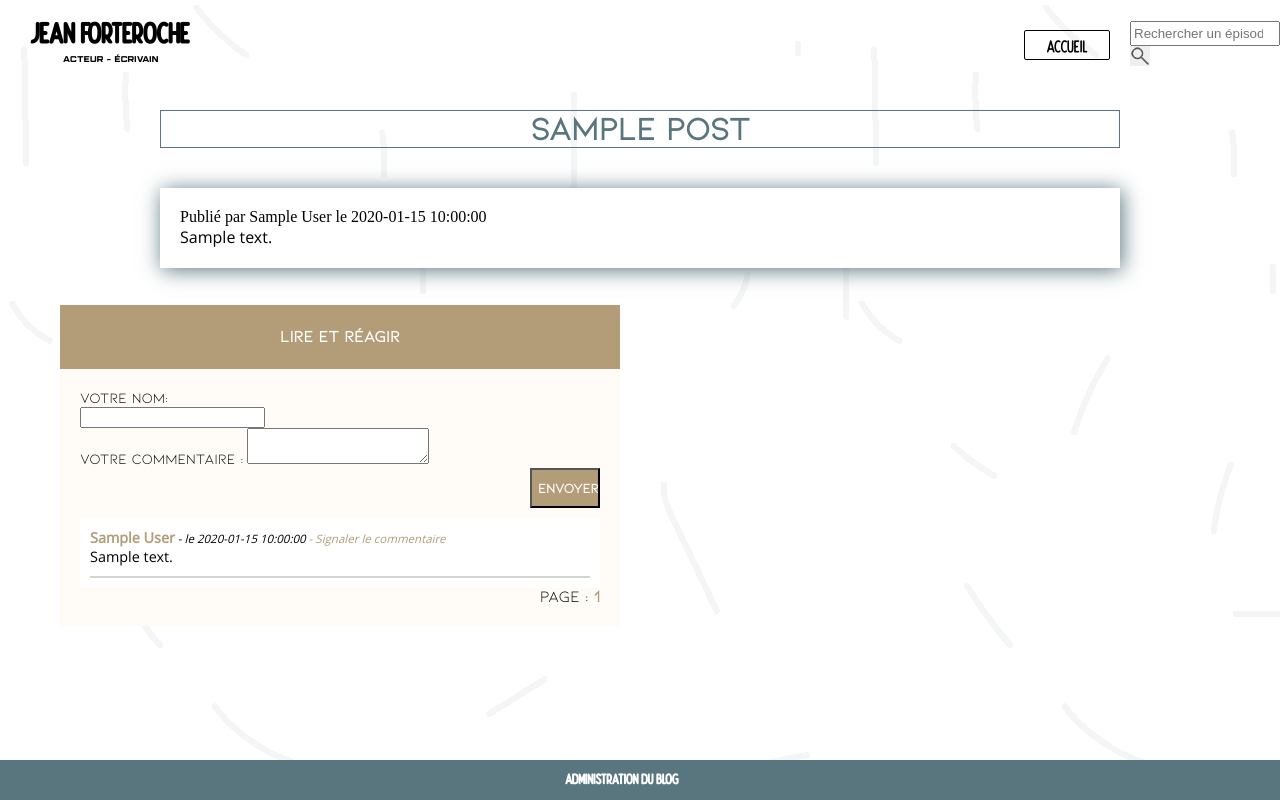
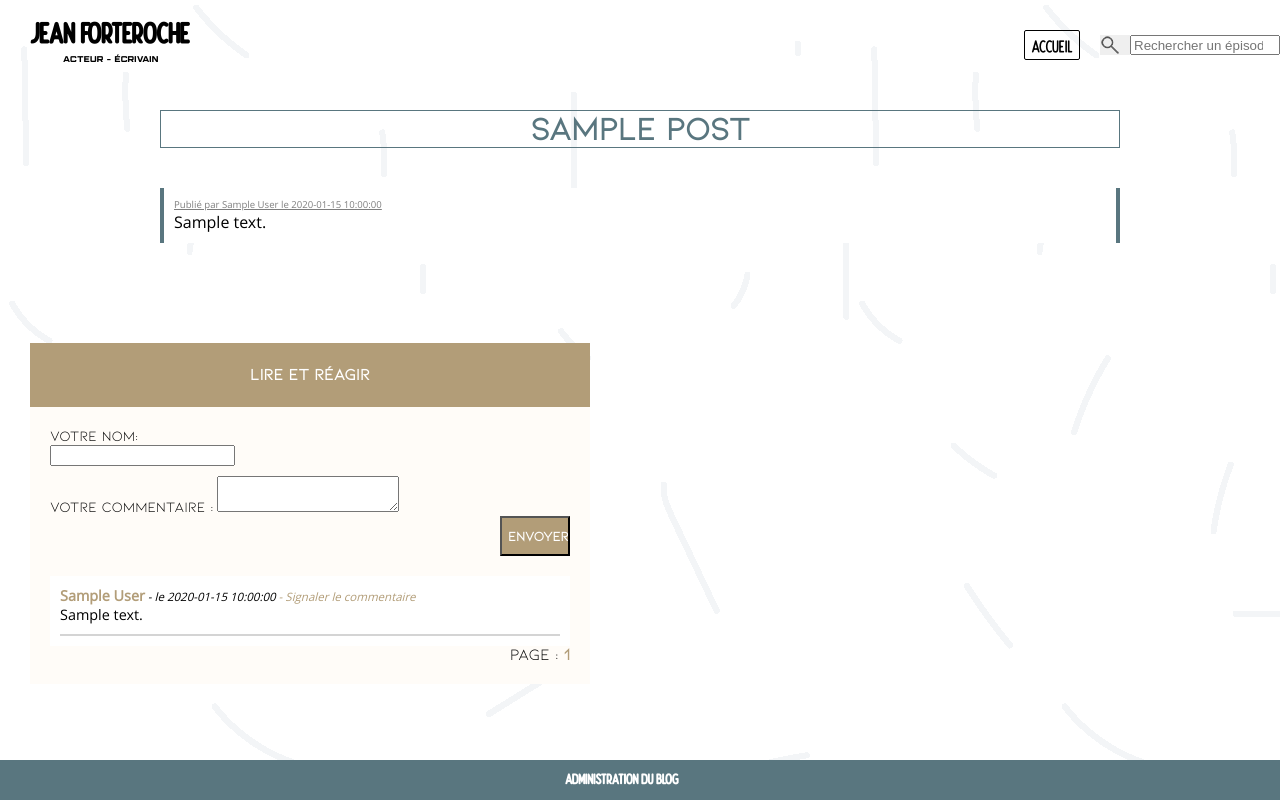
Before and after one commit to matthieuviglietti/Project-3_Blog_jf, a PHP site: page /index.php?action=postfront&id=1 in a window 1280 px wide. Run offline with PHP 8.4, Linux system fonts and the light colour scheme; tables that the repository leaves empty or names only in its code hold one stand-in row (values such as "Sample post"); some libraries are stand-ins or nearby versions.

Commit message:
Finalise alert and comment functions with design, adding filter on view, put sbustr function on content post for front. design search retouch

```diff
--- a/Model/CommentManager.php
+++ b/Model/CommentManager.php
@@ -23,7 +23,7 @@ class CommentManager extends Manager
 	public function getComments($postid, $start, $limit)
 	{
 		$db = $this->dbConnect();
-		$req = $db->prepare('SELECT id, post_id, author, comment, comment_date FROM comments WHERE post_id= ? ORDER BY comment_date DESC LIMIT '.$start.','.$limit);
+		$req = $db->prepare('SELECT id, post_id, author, comment, comment_date, alert FROM comments WHERE post_id= ? ORDER BY comment_date DESC LIMIT '.$start.','.$limit);
 		$req->execute(array($postid));
 
 		return $req;
@@ -66,15 +66,6 @@ public function getPagination($postid)
 		return $req;
 	}
 
-	/*public function deleteCommment($commentid)
-	{
-		$db = $this->dbConnect();
-		$req = $db->prepare('DELETE FROM comments WHERE id= ?');
-		$req->execute(array($commentid));
-
-		return $req;
-	}
-	*/
 
 	public function alertComment($commentid)
 	{
@@ -85,6 +76,7 @@ public function getPagination($postid)
 		return $req;
 	}
 
+
 	public function alertList()
 	{
 		$db = $this->dbConnect();
--- a/User/style-front.css
+++ b/User/style-front.css
@@ -150,10 +150,11 @@ h2{
 
 button{
 	border-style: none;
-	width: 20px;
+	width: 30px;
 	height: 20px;
 	background-image: url('images/magnifying-glass.png');
 	background-repeat: no-repeat;
+	line-height: 30px;
 }
 
 #containsearch{
@@ -164,8 +165,13 @@ button{
 
 .sb-search-input{
 	width: 150px;
-	height: 25px;
+	height: 20px;
 
+}
+
+#searchform{
+	display: flex;
+	align-items: center;
 }
 
 #container{
@@ -218,8 +224,6 @@ h4{
 #content{
 	width: 50%;
 	padding: 20px;
-	/*background-image: url(images/fond-texte.png);
-	background-repeat: no-repeat;*/
 	font-family:'open_sansregular';
 	text-align: justify;
 	display: flex;
@@ -252,6 +256,7 @@ h4{
 	border-radius: 5px;
 	transition-property: background-color;
 	transition-duration: 1s;
+	margin-top: 30px;
 }
 
 #read:hover{
@@ -289,9 +294,17 @@ footer a{
 	width: 960px;
 	display: block;
 	margin: auto;
-	box-shadow: 2px 2px 20px 0px #59767F;
-	padding: 20px;
+	border-left: 4px solid #59767F;
+	border-right: 4px solid #59767F;
 	background-color: white;
+	padding: 10px;
+}
+
+#author{
+	font-family: "open_sansregular","Gill Sans", "Gill Sans MT", "Myriad Pro", "DejaVu Sans Condensed", Helvetica, Arial, "sans-serif";
+	text-decoration: underline;
+	font-size: 0.6em;
+	opacity: 0.5;
 }
 
 h5{
@@ -322,17 +335,22 @@ h6{
 	width: 35em;
 	height: 4em;
 	line-height: 4em;
-	margin-left: 60px;
+	margin-left: 30px;
 	margin-bottom: 0px;
 	text-align: center;
 	background-color: #B29D78;
+	margin-top: 100px;
 }
 
 #free{
-	margin-left: 60px;
+	margin-left: 30px;
 	background-color: #FFFCF8;
 	padding: 20px;
 	width: 35em;
+}
+
+#free input, #free label{
+	margin-bottom: 10px;
 }
 
 #flex{
@@ -390,3 +408,26 @@ label{
 #pagination a{
 	font-weight: normal;
 }
+
+#text{
+	font-family: 'open_sansregular';
+	font-size: 0.8em;
+}
+
+#searchsection{
+	margin-left: 30px;
+	margin-right: 30px;
+	font-family: 'open_sansregular';
+}
+
+#searchsection a{
+	display: block;
+	margin-top: 20px;
+	border: 1px solid #59767F;
+	border-radius: 5px;
+	padding: 10px;
+}
+
+.red{
+	color: red;
+}
--- a/View/frontend/post_viewcook.php
+++ b/View/frontend/post_viewcook.php
@@ -25,10 +25,10 @@
 		<div id="containsearch">
 			<a id="home" href="index.php">Accueil</a>
 			<div id="sb-search">
-				<form method="get" action="index.php">
+				<form id="searchform" method="get" action="index.php">
 					<input type="hidden" name="action" value="search">
+					<button type="submit"><span class="sb-search-submit"></span></button>
 					<input class="sb-search-input" placeholder="Rechercher un épisode..." type="search" name="search">
-					<button type="submit"><span class="sb-search-submit"></span></button>
 				</form>
 			</div>
 		</div>
@@ -41,7 +41,7 @@
 
 
 		<div id="postview">
-			<p>Publié par <?=$post['author']?> le <?=$post['post_date']?></p>
+			<p id="author">Publié par <?=$post['author']?> le <?=$post['post_date']?></p>
 
 			<article id='contentpost'><?=$post['content']?></article>
 		</div>
@@ -80,8 +80,39 @@
 			<?php
 			}
 
+			if ($getcomment->rowCount()==0)
+			{
+			?>
+				<p id="text">Il n'y a pas encore de commentaire sur cet épisode</p>
+			<?php
+			}
+			while ($comment = $getcomment->fetch())
+			{
+				if ($comment['alert'] == 1)
+				{
+					?>
+					<section id="backcomments">
+						<aside id="separatecomments">
+							<p><strong class="brown"><?= htmlspecialchars($comment['author']) ?></strong><em class="date"> - le <?= htmlspecialchars($comment['comment_date']) ?><a class="brown" id="alert" href="index.php?action=alertc&amp;commentid=<?= htmlspecialchars($comment['id'])?>&amp;id=<?= htmlspecialchars($post['id'])?>"> - <span class="red">Commentaire signalé</span></a></em></p>
+							<p><?= nl2br($comment['comment'])?></p>
+						</aside>
+					</section>
+					<?php
+				}
 
-			while ($comment = $getcomment->fetch())
+				elseif ($comment['alert'] == 2)
+				{
+					?>
+					<section id="backcomments">
+						<aside id="separatecomments">
+							<p><strong class="brown"><?= htmlspecialchars($comment['author']) ?></strong><em class="date"> - le <?= htmlspecialchars($comment['comment_date']) ?> - <span class="brown">Commentaire modéré par l'auteur</span></em></p>
+							<p><?= nl2br($comment['comment'])?></p>
+						</aside>
+					</section>
+					<?php
+				}
+
+				else
 				{
 					?>
 					<section id="backcomments">
@@ -91,6 +122,8 @@
 						</aside>
 					</section>
 					<?php
+				}
+
 			}
 			?>
 
@@ -120,5 +153,15 @@
 
 	<footer><a href="index.php?action=gotologin">Administration du blog</a></footer>
 
+	<script type="text/javascript" id="cookiebanner"
+ 	src="https://cdn.jsdelivr.net/gh/dobarkod/cookie-banner@1.2.2/dist/cookiebanner.min.js"
+	data-height="60px"
+	data-bg="#59767F"
+	data-message="Pour un fonctionnement optimal notre site utilise des cookies. En continuant la navigation vous accepter l'utilisation de ceux-ci."
+	data-linkmsg="En savoir plus"
+	data-expires="31536000"
+	data-moreinfo="https://www.cnil.fr/fr/cookies-traceurs-que-dit-la-loi">
+	</script>
+
     </body>
 </html>
```
Also changed, not shown: View/frontend/home_view.php (+22 -8 lines), View/frontend/search_view.php (+18 -3 lines), root.php (+33 -27 lines), User/style.css (line endings or trailing spaces). Lines whose indentation alone changed are shown as unchanged.
